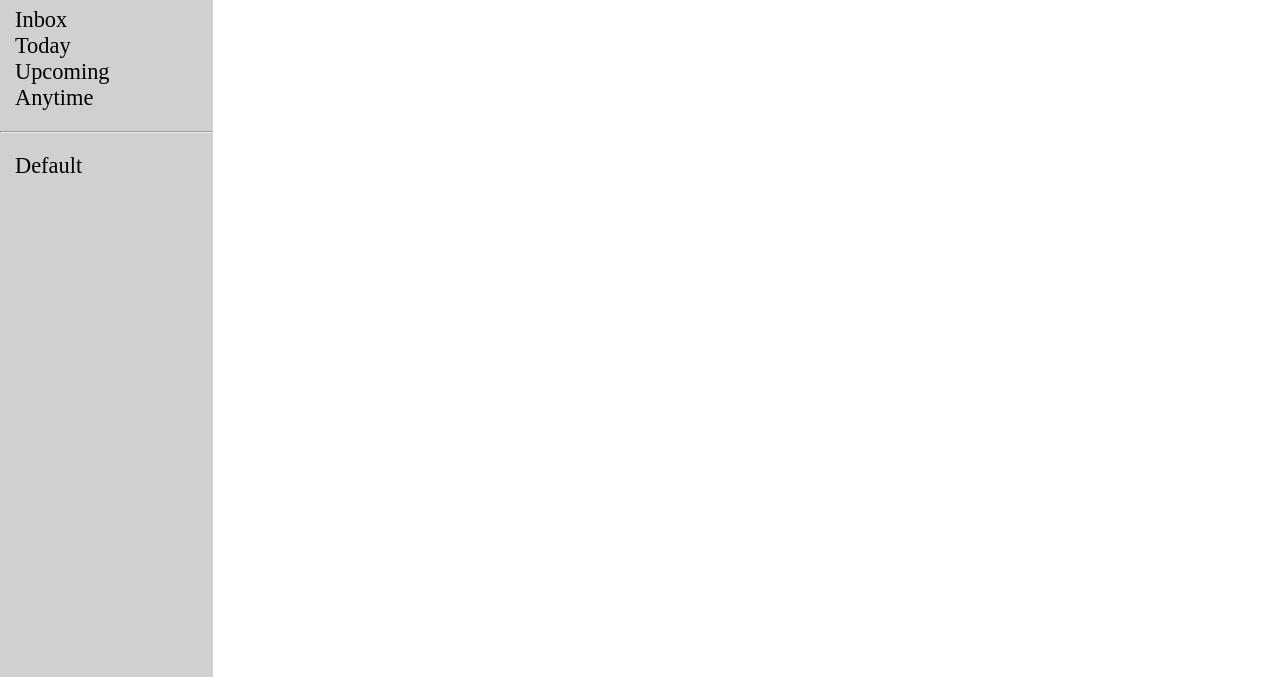
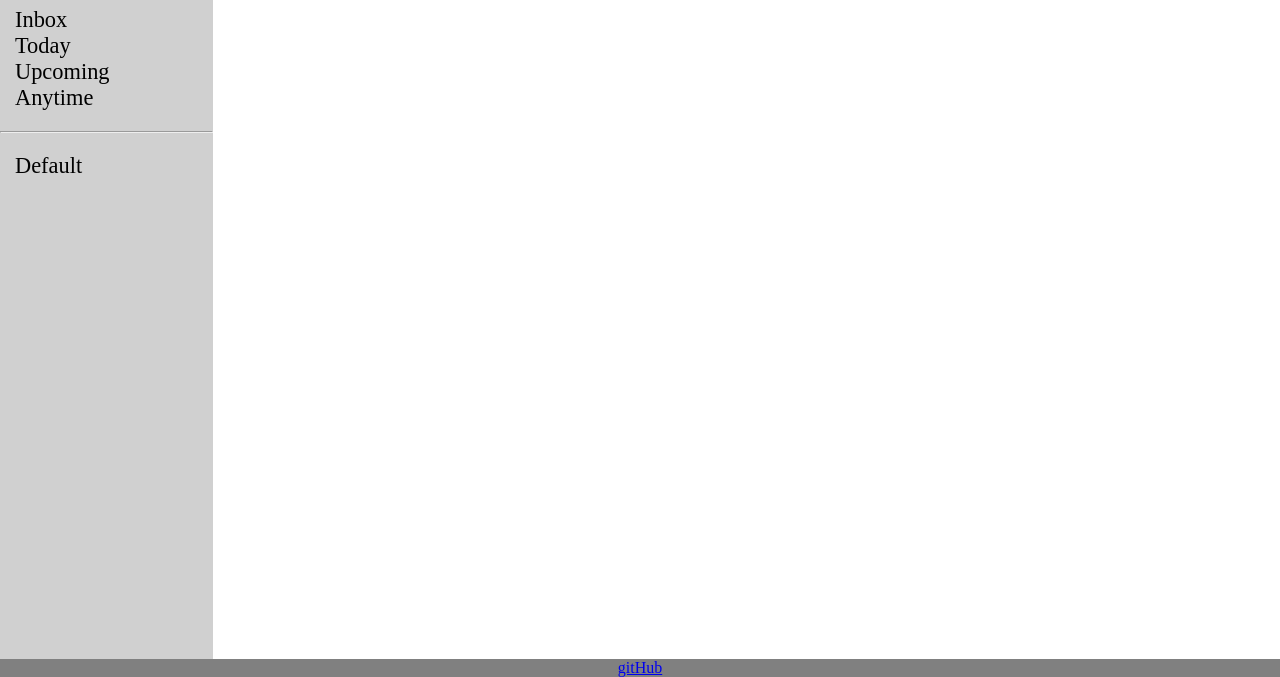
Before and after one commit to rolckeirnad/TOP-todo-list, a website built with webpack: page src/index.html in a window 1280 px wide. Shown: the part 123-800 px from the top of the page. Built offline with nearby package versions, Linux system fonts and the light colour scheme.

Commit message:
Add footer component

```diff
--- /dev/null
+++ b/src/components/footer/footer.js
@@ -0,0 +1,21 @@
+import './footer.css';
+
+function footer() {
+    const fr = document.createDocumentFragment();
+
+    const nav = document.createElement('nav');
+    nav.classList.add('footer-links');
+
+    const aGithub = document.createElement('a');
+    const github = document.createTextNode('gitHub');
+    aGithub.href = "https://github.com/rolckeirnad";
+    aGithub.appendChild(github);
+
+    nav.appendChild(aGithub);
+
+    fr.appendChild(nav);
+
+    return fr;
+}
+
+export default footer();
--- a/src/index.css
+++ b/src/index.css
@@ -32,3 +32,10 @@ body {
 .sidebar {
     background-color: rgb(208, 208, 208);
 }
+
+.footer-links {
+    background-color: gray;
+    color: white;
+    display: flex;
+    justify-content: center;
+}
--- a/src/index.js
+++ b/src/index.js
@@ -1,10 +1,11 @@
 import './index.css';
 import header from './components/header/header.js';
 import sidebar from './components/sidebar/sidebar.js';
+import footer from './components/footer/footer.js';
 
 const headerContent = document.querySelector('.header-content');
 headerContent.appendChild(header);
 const sidebarContent = document.querySelector('.sidebar');
 sidebarContent.appendChild(sidebar);
-const test = document.querySelector('.header-content');
-test.appendChild(header);
+const footerContent = document.querySelector('.footer-content');
+footerContent.appendChild(footer);
```
Also changed, not shown: src/components/footer/footer.css (added).
